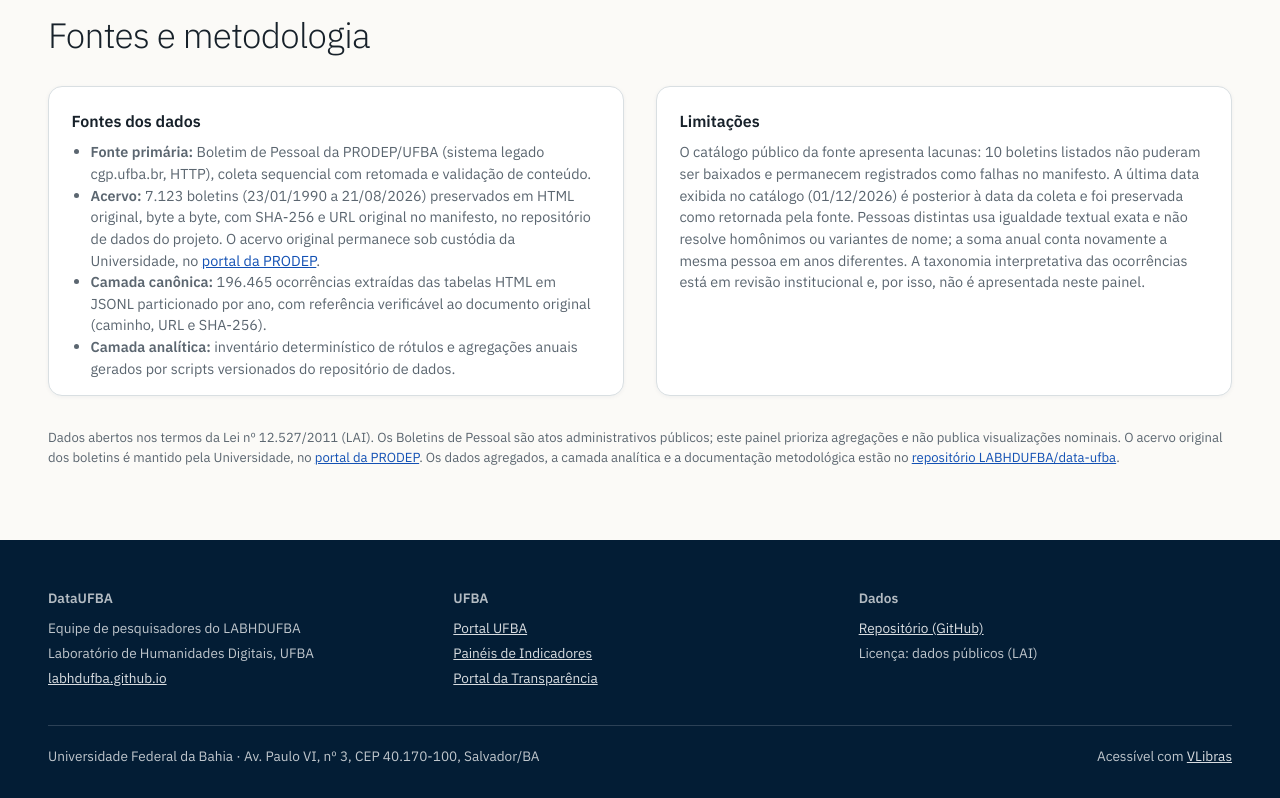
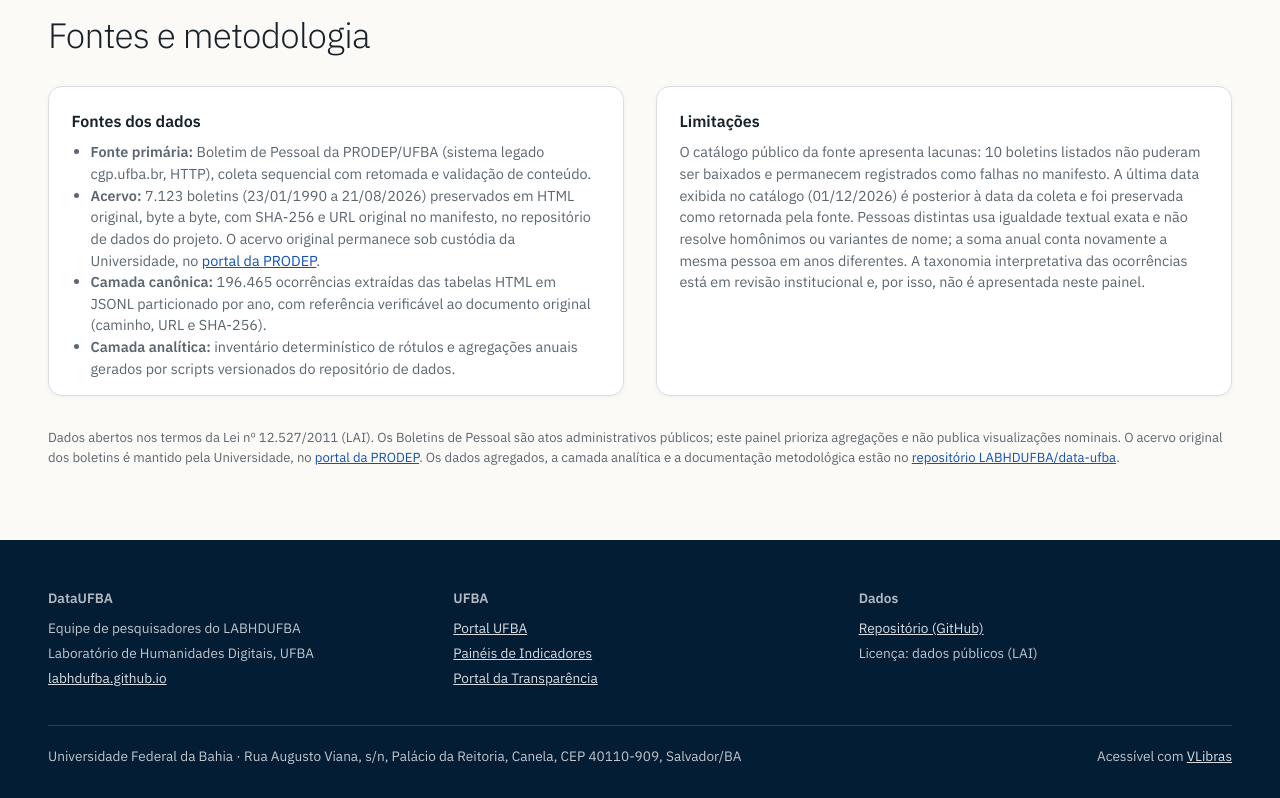
Before and after one commit to LABHDUFBA/data-ufba-site, a plain HTML site: page boletins-prodep/index.html in a window 1280 px wide. Shown: the part 3306-4104 px from the top of the page. Drawn offline with nearby package versions, Linux system fonts and the light colour scheme.

Commit message:
fix: corrigir endereço institucional no rodapé
O rodapé das quatro páginas trazia "Av. Paulo VI, nº 3, CEP 40.170-100",
endereço que não corresponde à UFBA: a Avenida Paulo VI fica na Pituba, com
CEP 41810-000/41810-001, e não em Ondina. O texto entrou já assim no commit
inicial do site (70706e6) e nunca foi conferido.

Substituído pelo endereço oficial da Reitoria, conforme publicado em
ufba.br/acesso-informacao/institucional:

Rua Augusto Viana, s/n, Palácio da Reitoria, Canela, CEP 40110-909

Validação: 7 blocos de JS inline sem erro de sintaxe (node --check) e
renderização conferida nas quatro páginas, com zero travessões no texto.

```diff
--- a/boletins-prodep/index.html
+++ b/boletins-prodep/index.html
@@ -209,7 +209,7 @@
       </div>
     </div>
     <div class="footer__bar">
-      <span>Universidade Federal da Bahia · Av. Paulo VI, nº 3, CEP 40.170-100, Salvador/BA</span>
+      <span>Universidade Federal da Bahia · Rua Augusto Viana, s/n, Palácio da Reitoria, Canela, CEP 40110-909, Salvador/BA</span>
       <span>Acessível com <a href="https://vlibras.gov.br" rel="noopener">VLibras</a></span>
     </div>
   </div>
```
Also changed, not shown: docentes/index.html (+1 -1 lines), index.html (+1 -1 lines), mapa-tematico/index.html (+1 -1 lines).
